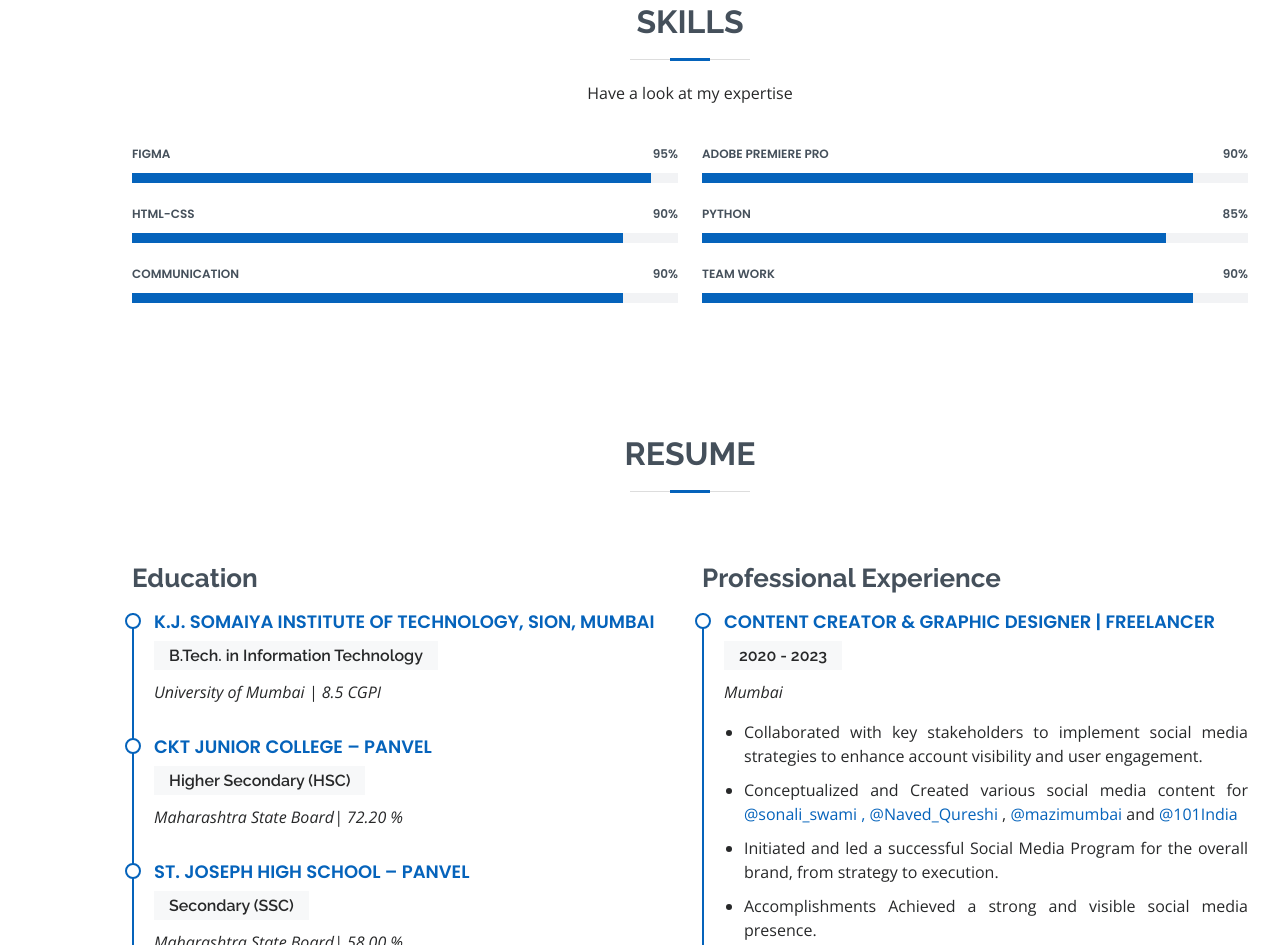
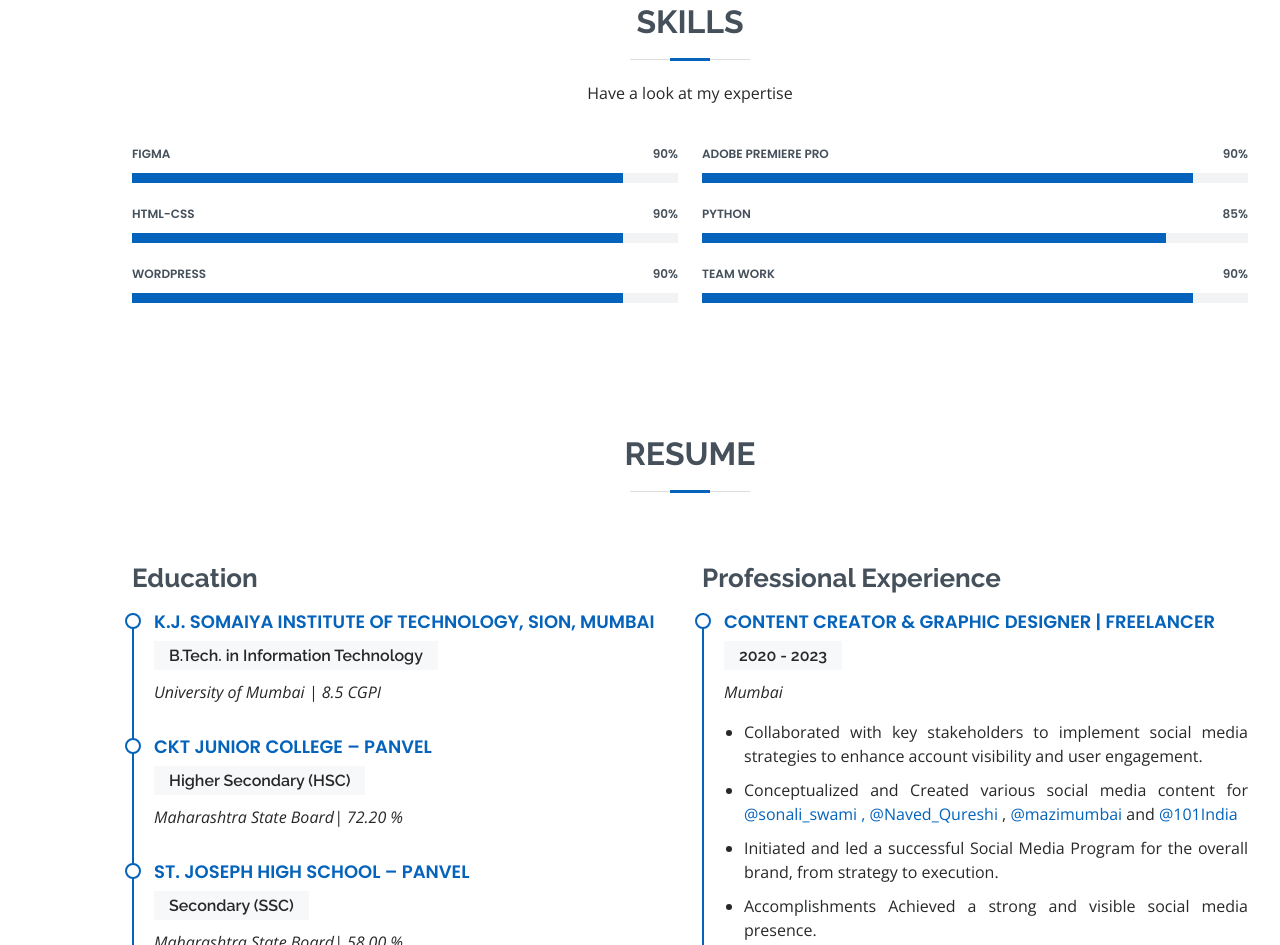
Before and after one commit to Shivamoza/Shivamoza.github.io, a plain HTML site: page index.html in a window 1280 px wide. Shown: the part 1501-2446 px from the top of the page. Drawn offline with nearby package versions, Linux system fonts and the light colour scheme.

Commit message:
Update index.html

```diff
--- a/index.html
+++ b/index.html
@@ -139,9 +139,9 @@
           <div class="col-lg-6">
 
             <div class="progress">
-              <span class="skill">Figma <i class="val">95%</i></span>
+              <span class="skill">Figma <i class="val">90%</i></span>
               <div class="progress-bar-wrap">
-                <div class="progress-bar" role="progressbar" aria-valuenow="95" aria-valuemin="0" aria-valuemax="100">
+                <div class="progress-bar" role="progressbar" aria-valuenow="90" aria-valuemin="0" aria-valuemax="100">
                 </div>
               </div>
             </div>
@@ -155,7 +155,7 @@
             </div>
 
             <div class="progress">
-              <span class="skill">Communication <i class="val">90%</i></span>
+              <span class="skill">Wordpress <i class="val">90%</i></span>
               <div class="progress-bar-wrap">
                 <div class="progress-bar" role="progressbar" aria-valuenow="90" aria-valuemin="0" aria-valuemax="100">
                 </div>
```
